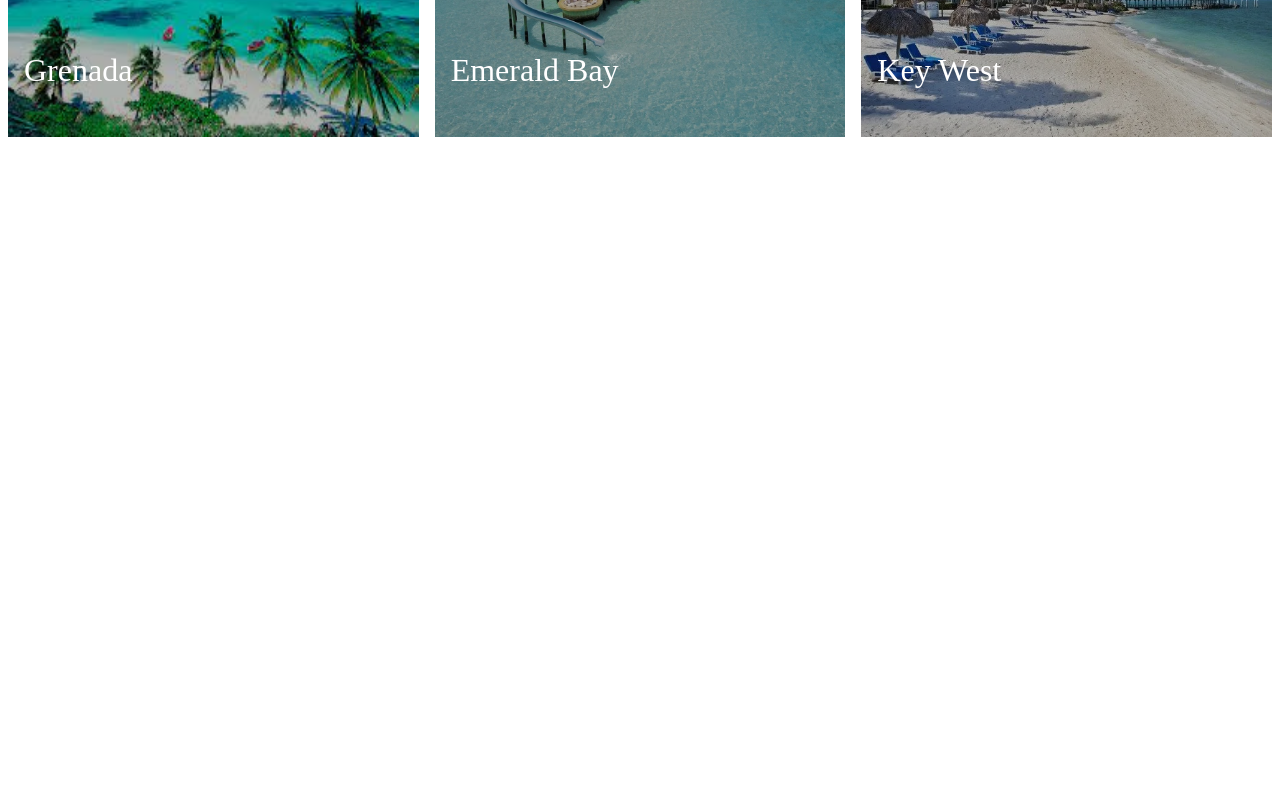
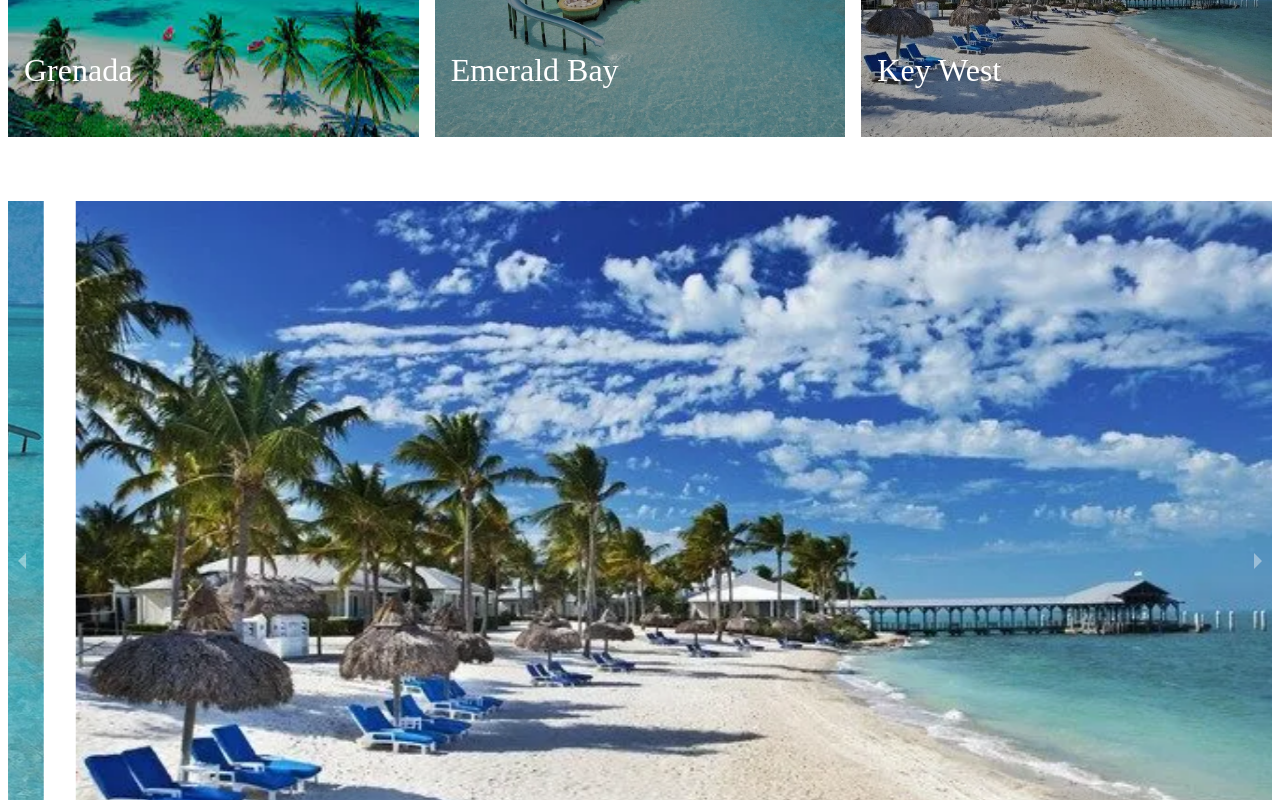
Before and after one commit to kevkenshi-max/Aqua-Esmeralda-Frontend, a React (Create React App) app: page / in a window 1280 px wide. Shown: the part 2580-3380 px from the top of the page. Before the commit the page ends 2725 px from the top, so only its background shows below. Built offline with nearby package versions, Linux system fonts and the light colour scheme.

Commit message:
carousel added

```diff
--- a/package.json
+++ b/package.json
@@ -7,6 +7,7 @@
     "react": "^18.1.0",
     "react-dom": "^18.1.0",
     "react-icons": "^4.4.0",
+    "react-responsive-carousel": "^3.2.23",
     "react-scripts": "5.0.1",
     "web-vitals": "^2.1.4"
   },
--- a/src/App.js
+++ b/src/App.js
@@ -4,6 +4,7 @@
 import Destinations from './components/destinations/Destinations'
 import Search from './components/search/Search'
 import Selects from './components/selects/Selects'
+import ImgCarousel from './components/carousel/ImgCarousel'
 
 function App() {
   return (
@@ -13,6 +14,7 @@
       <Destinations />
       <Search />
       <Selects />
+      <ImgCarousel />
     </div>
   );
 }
--- /dev/null
+++ b/src/components/carousel/ImgCarousel.js
@@ -0,0 +1,29 @@
+import React from 'react'
+import './ImgCarouselStyles.css'
+
+import { Carousel } from 'react-responsive-carousel'
+import 'react-responsive-carousel/lib/styles/carousel.min.css'
+
+import BoraBora from '../../assets/Bora Bora.jpeg'
+import EmeraldBay from '../../assets/Emerald Bay.jpeg'
+import KeyWest from '../../assets/Key West.webp'
+
+function ImgCarousel() {
+  return (
+    <div className="container">
+        <Carousel className='carousel' showArrows={true} autoPlay={true} infiniteLoop={true} >
+          <div>
+              <img src={BoraBora} alt='/' />
+          </div>
+          <div>
+              <img src={EmeraldBay} alt='/' />
+          </div>
+          <div>
+              <img src={KeyWest} alt='/' />
+          </div>
+        </Carousel>
+    </div>
+  )
+}
+
+export default ImgCarousel
--- /dev/null
+++ b/src/components/carousel/ImgCarouselStyles.css
@@ -0,0 +1,12 @@
+.carousel {
+    padding: 2rem 0;
+}
+
+.carousel img {
+    height: 90vh;
+    object-fit: cover;
+}
+
+.thumbs-wrapper, .carousel-status {
+    display: none;
+}
```
Also changed, not shown: 2 other files (tests, documents, lock files or other folders).
